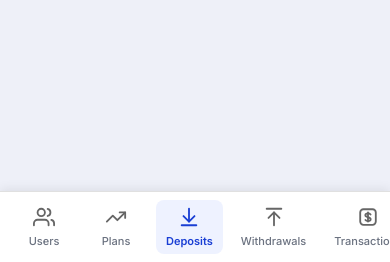
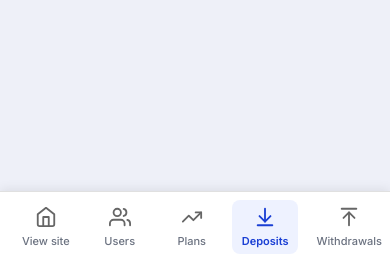
Before and after one commit to SAMUELNNAJI/PONZI-SCHEME, a Django app: page /adminpanel/deposits in a window 390 px wide. Shown: the part 582-844 px from the top of the page. Run offline with Django 5.2, Linux system fonts and the light colour scheme; data that the repository does not hold is empty.

Commit message:
Add View site and Sign out to adminpanel mobile nav

```diff
--- a/templates/adminpanel/base.html
+++ b/templates/adminpanel/base.html
@@ -73,6 +73,10 @@
 
   <!-- ── MOBILE BOTTOM NAV ── -->
   <nav class="bottom-nav">
+    <a href="/dashboard.html" class="bottom-nav-item">
+      <svg viewBox="0 0 24 24" fill="none" stroke-width="2" stroke-linecap="round" stroke-linejoin="round"><path d="M3 9l9-7 9 7v11a2 2 0 0 1-2 2H5a2 2 0 0 1-2-2z"/><polyline points="9 22 9 12 15 12 15 22"/></svg>
+      <span>View site</span>
+    </a>
     <a href="/adminpanel/users" class="bottom-nav-item {% block nav_users_mobile %}{% endblock %}">
       <svg viewBox="0 0 24 24" fill="none" stroke-width="2" stroke-linecap="round" stroke-linejoin="round"><path d="M17 21v-2a4 4 0 0 0-4-4H5a4 4 0 0 0-4 4v2"/><circle cx="9" cy="7" r="4"/><path d="M23 21v-2a4 4 0 0 0-3-3.87"/><path d="M16 3.13a4 4 0 0 1 0 7.75"/></svg>
       <span>Users</span>
@@ -105,6 +109,10 @@
       <svg viewBox="0 0 24 24" fill="none" stroke-width="2" stroke-linecap="round" stroke-linejoin="round"><path d="M14 2H6a2 2 0 0 0-2 2v16a2 2 0 0 0 2 2h12a2 2 0 0 0 2-2V8z"/><polyline points="14 2 14 8 20 8"/><line x1="16" y1="13" x2="8" y2="13"/><line x1="16" y1="17" x2="8" y2="17"/></svg>
       <span>Logs</span>
     </a>
+    <a href="/logout" class="bottom-nav-item">
+      <svg viewBox="0 0 24 24" fill="none" stroke-width="2" stroke-linecap="round" stroke-linejoin="round"><path d="M9 21H5a2 2 0 0 1-2-2V5a2 2 0 0 1 2-2h4"/><polyline points="16 17 21 12 16 7"/><line x1="21" y1="12" x2="9" y2="12"/></svg>
+      <span>Sign out</span>
+    </a>
   </nav>
 
 </body>
```
